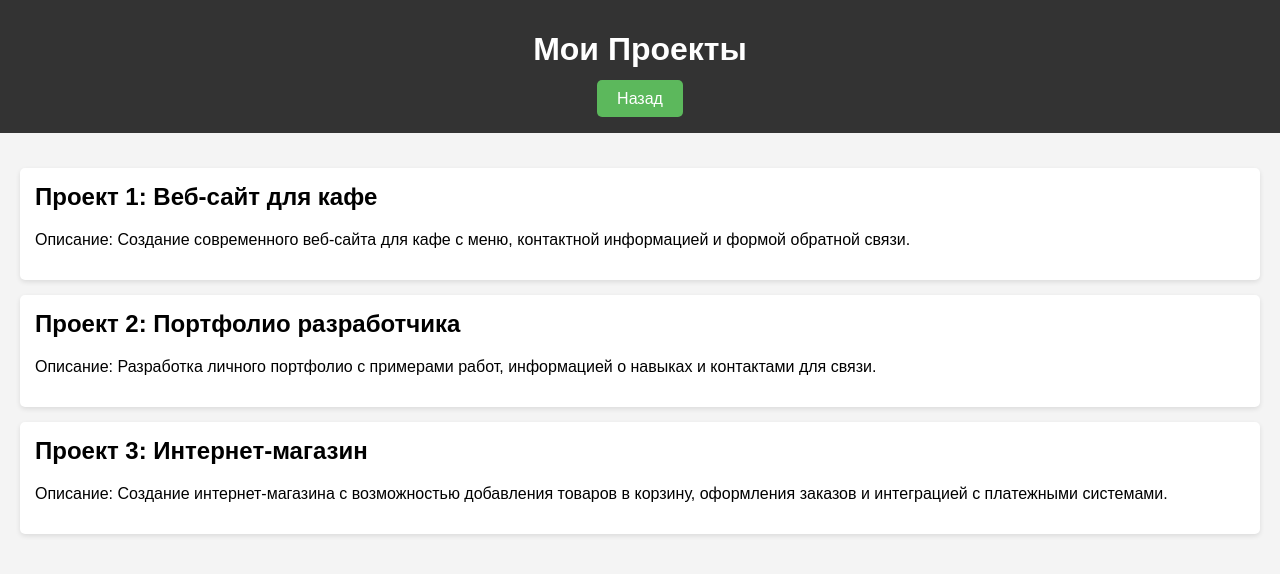
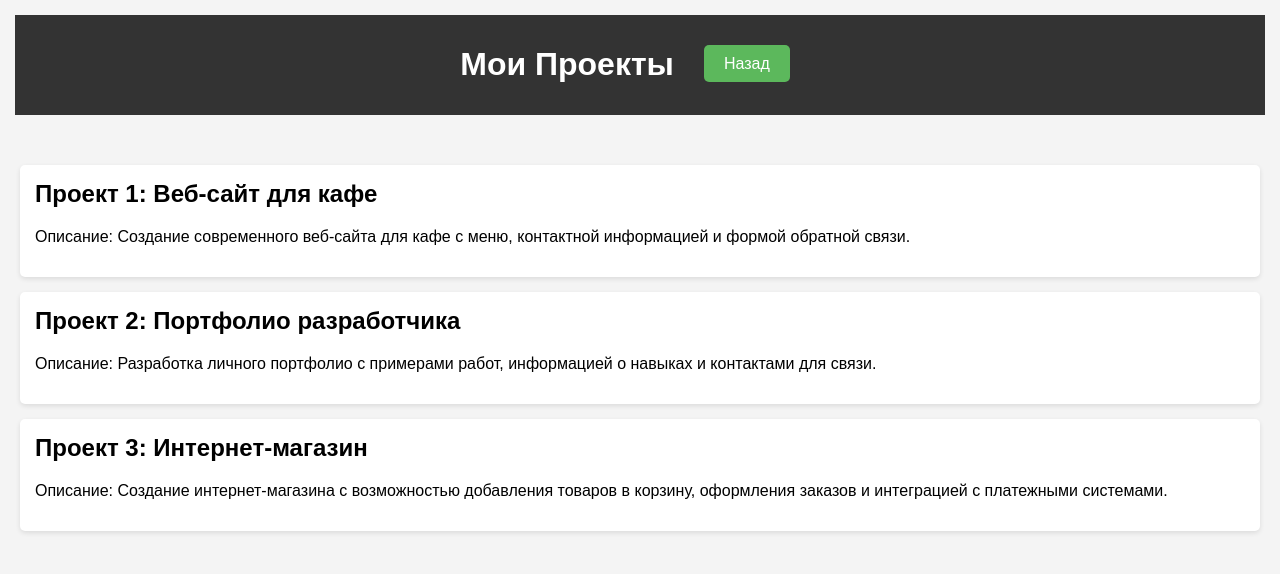
Before and after one commit to KMaria-prep/itog, a plain HTML site: page index2.html in a window 1280 px wide. Drawn offline with Linux system fonts and the light colour scheme.

Commit message:
nav_center

```diff
--- a/styles.css
+++ b/styles.css
@@ -10,10 +10,14 @@ header {
     color: #fff;
     padding: 10px 0;
     text-align: center;
+    display: flex;
+    justify-content: center;
+    margin: 15px;
 }
 
 nav {
-    margin: 15px 0;
+    margin: 15px;
+    padding: 15px;
 }
 
 .btn {
```
